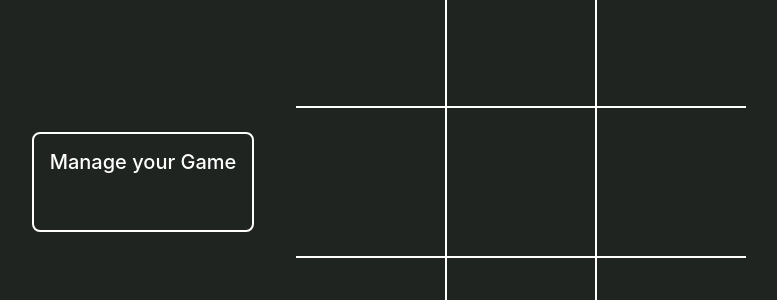
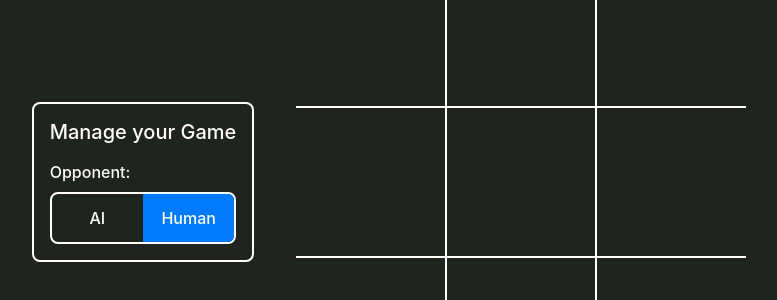
Before and after one commit to igormcsouza/smart-tic-tac-toe, a Next.js app: page / in a window 1280 px wide. Shown: the part 218-518 px from the top of the page, without its empty margins (246-1023 px from the left). Built offline with nearby package versions, Linux system fonts and the light colour scheme.

Commit message:
Add AI vs Human opponent toggle with game state management
Co-authored-by: igormcsouza <38996012+igormcsouza@users.noreply.github.com>

```diff
--- a/components/board.tsx
+++ b/components/board.tsx
@@ -1,4 +1,4 @@
-import { useState } from "react";
+import { useState, useEffect } from "react";
 import Square from "./square";
 
 function calculateWinner(squares: string[]): string | null {
@@ -21,7 +21,19 @@ function calculateWinner(squares: string[]): string | null {
   return null;
 }
 
-export default function Board () {
+function getRandomMove(squares: string[]): number {
+  const emptySquares = squares
+    .map((val, idx) => val === "" ? idx : -1)
+    .filter(idx => idx !== -1);
+  return emptySquares[Math.floor(Math.random() * emptySquares.length)];
+}
+
+interface BoardProps {
+  opponentType: 'human' | 'ai';
+  setGameState: (state: 'idle' | 'playing' | 'ended') => void;
+}
+
+export default function Board ({ opponentType, setGameState }: BoardProps) {
   const [squares, setSquares] = useState<string[]>(Array(9).fill(""));
   const [turnPlayer, setTurnPlayer] = useState("X");
 
@@ -29,8 +41,38 @@ export default function Board () {
   const isDraw = !winner && squares.every(square => square !== "");
   const gameOver = winner || isDraw;
 
+  // Update game state
+  useEffect(() => {
+    if (gameOver) {
+      setGameState('ended');
+    } else if (squares.some(square => square !== "")) {
+      setGameState('playing');
+    } else {
+      setGameState('idle');
+    }
+  }, [squares, gameOver, setGameState]);
+
+  // AI move logic
+  useEffect(() => {
+    if (opponentType === 'ai' && turnPlayer === 'O' && !gameOver) {
+      const timer = setTimeout(() => {
+        const aiMove = getRandomMove(squares);
+        if (aiMove !== undefined && aiMove !== -1) {
+          const newSquares = squares.slice();
+          newSquares[aiMove] = 'O';
+          setSquares(newSquares);
+          setTurnPlayer('X');
+        }
+      }, 500); // Small delay to make AI move visible
+      return () => clearTimeout(timer);
+    }
+  }, [opponentType, turnPlayer, squares, gameOver]);
+
   const handleClick = (index: number) => {
     if (squares[index] || gameOver) return;
+
+    // In AI mode, only allow player X to click
+    if (opponentType === 'ai' && turnPlayer === 'O') return;
 
     const newSquares = squares.slice();
     newSquares[index] = turnPlayer;
--- a/components/controlarea.tsx
+++ b/components/controlarea.tsx
@@ -1,8 +1,34 @@
-export default function ControlArea() {
+interface ControlAreaProps {
+  opponentType: 'human' | 'ai';
+  setOpponentType: (type: 'human' | 'ai') => void;
+  gameState: 'idle' | 'playing' | 'ended';
+}
+
+export default function ControlArea({ opponentType, setOpponentType, gameState }: ControlAreaProps) {
+  const isToggleEnabled = gameState === 'idle' || gameState === 'ended';
+
   return (
     <div className="control-area">
       <h2 className="control-area-title">Manage your Game</h2>
-      {/* Controls will be added here in the future */}
+      <div className="toggle-container">
+        <label className="toggle-label">Opponent:</label>
+        <div className={`toggle-switch ${!isToggleEnabled ? 'disabled' : ''}`}>
+          <button
+            className={`toggle-option ${opponentType === 'ai' ? 'active ai' : ''}`}
+            onClick={() => isToggleEnabled && setOpponentType('ai')}
+            disabled={!isToggleEnabled}
+          >
+            AI
+          </button>
+          <button
+            className={`toggle-option ${opponentType === 'human' ? 'active human' : ''}`}
+            onClick={() => isToggleEnabled && setOpponentType('human')}
+            disabled={!isToggleEnabled}
+          >
+            Human
+          </button>
+        </div>
+      </div>
     </div>
   )
 }
--- a/pages/index.tsx
+++ b/pages/index.tsx
@@ -1,14 +1,25 @@
 import type { NextPage } from 'next'
+import { useState } from 'react'
 import Board from '../components/board'
 import ControlArea from '../components/controlarea'
 import styles from '../styles/Home.module.css'
 
 const Home: NextPage = () => {
+  const [opponentType, setOpponentType] = useState<'human' | 'ai'>('human')
+  const [gameState, setGameState] = useState<'idle' | 'playing' | 'ended'>('idle')
+
   return (
     <div className={styles.container}>
       <div className={styles.gameLayout}>
-        <ControlArea />
-        <Board />
+        <ControlArea
+          opponentType={opponentType}
+          setOpponentType={setOpponentType}
+          gameState={gameState}
+        />
+        <Board
+          opponentType={opponentType}
+          setGameState={setGameState}
+        />
       </div>
     </div>
   )
--- a/styles/globals.css
+++ b/styles/globals.css
@@ -56,6 +56,59 @@ table {
   font-size: 1.25rem;
 }
 
+.toggle-container {
+  display: flex;
+  flex-direction: column;
+  gap: 0.5rem;
+}
+
+.toggle-label {
+  font-size: 1rem;
+  font-weight: 500;
+}
+
+.toggle-switch {
+  display: flex;
+  border-radius: 8px;
+  overflow: hidden;
+  border: 2px solid white;
+}
+
+.toggle-switch.disabled {
+  opacity: 0.5;
+  cursor: not-allowed;
+}
+
+.toggle-option {
+  flex: 1;
+  padding: 0.75rem 1rem;
+  border: none;
+  background-color: transparent;
+  color: white;
+  font-size: 1rem;
+  cursor: pointer;
+  transition: all 0.3s ease;
+  font-weight: 500;
+}
+
+.toggle-option:disabled {
+  cursor: not-allowed;
+}
+
+.toggle-option.active.ai {
+  background-color: #dc3545;
+  color: white;
+}
+
+.toggle-option.active.human {
+  background-color: #007bff;
+  color: white;
+}
+
+.toggle-option:not(.active):hover:not(:disabled) {
+  background-color: rgba(255, 255, 255, 0.1);
+}
+
 @media screen and (max-width: 500px) {
   table {
     border-spacing: 0;
```
